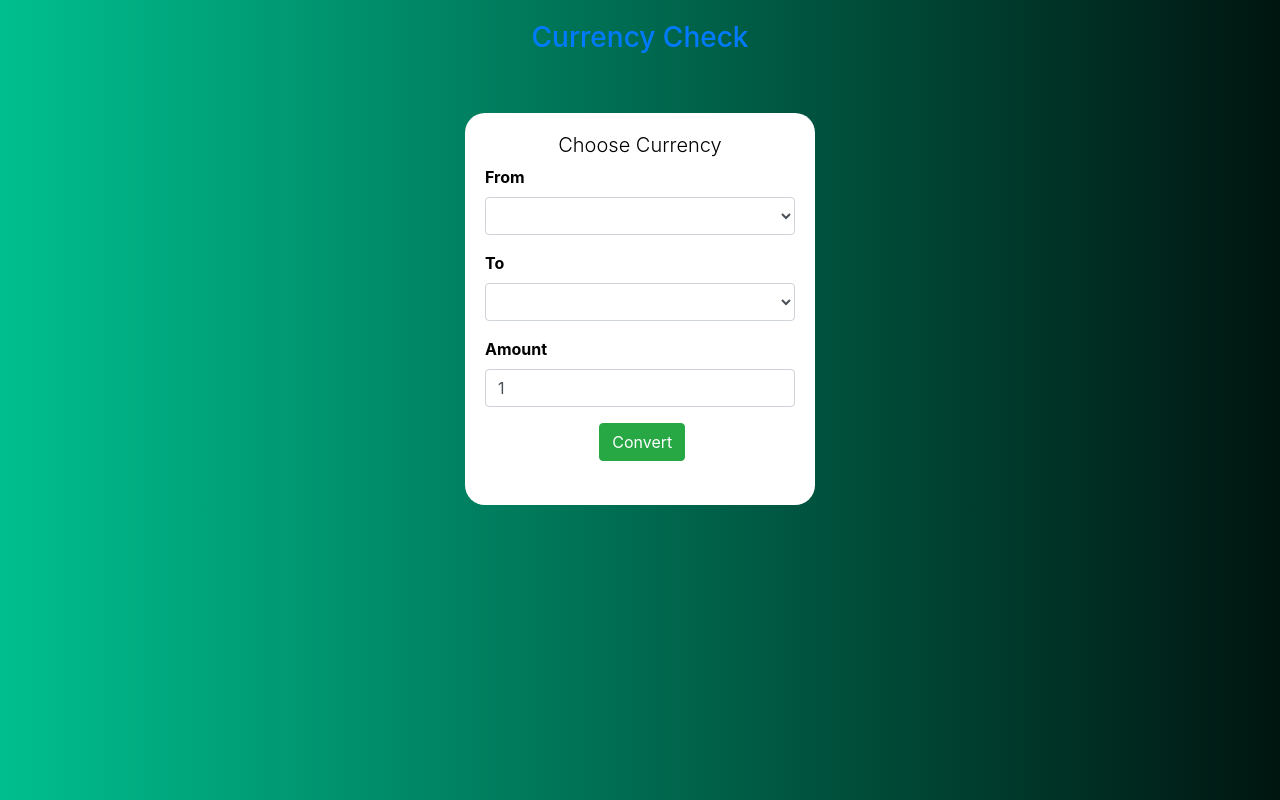
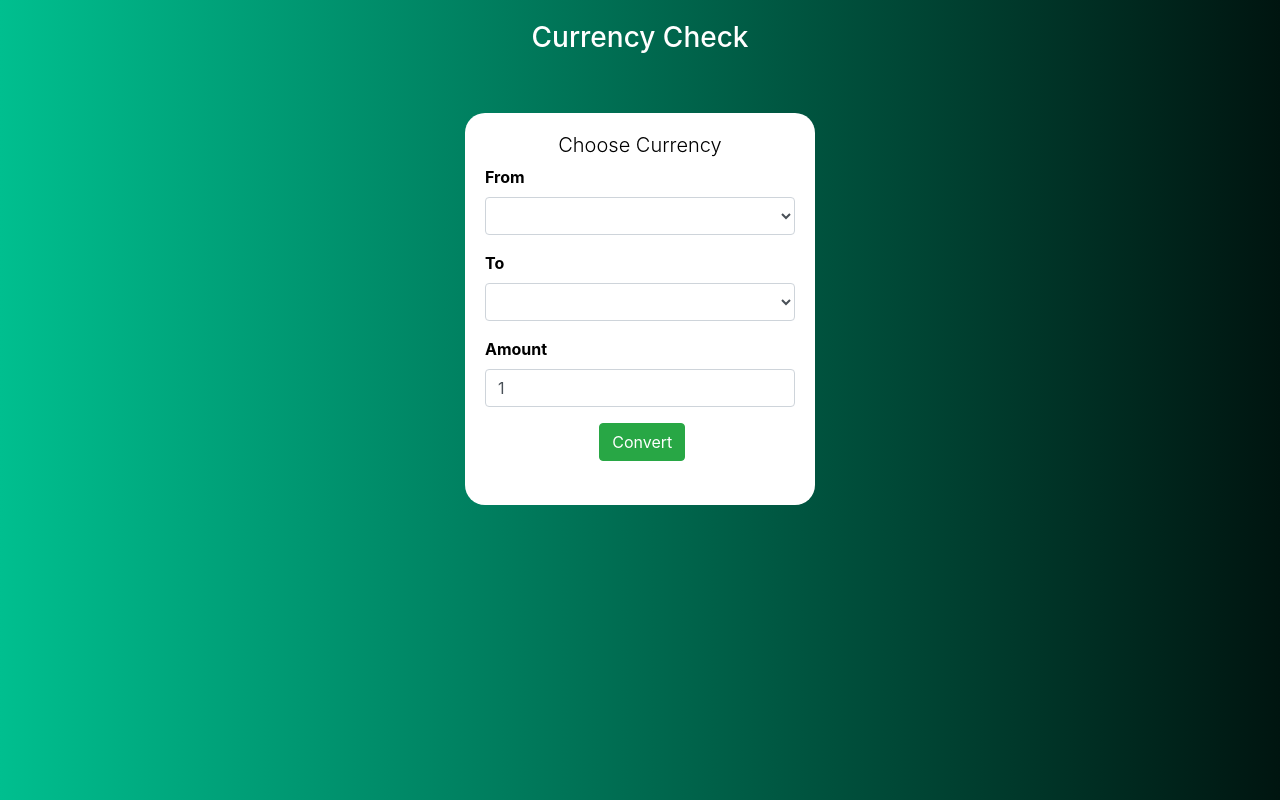
Before and after one commit to spyavery/currency-check, a plain HTML site: page index.html in a window 1280 px wide. Drawn offline with nearby package versions, Linux system fonts and the light colour scheme; no server answers.

Commit message:
Modifications to html

```diff
--- a/index.html
+++ b/index.html
@@ -23,7 +23,7 @@
     </div>
   <div class="row" style="padding-top:20px">
       <div class="col-md-4 offset-md-4 text-center ">
-          <h3 class="text-white"><a href="javascript:void(0);" onclick="refreshPage()">Currency Check</a></h3>
+          <h3 class="text-white"><a href="javascript:void(0);" class="text-white" onclick="refreshPage()">Currency Check</a></h3>
       </div>
 
   </div>
```
